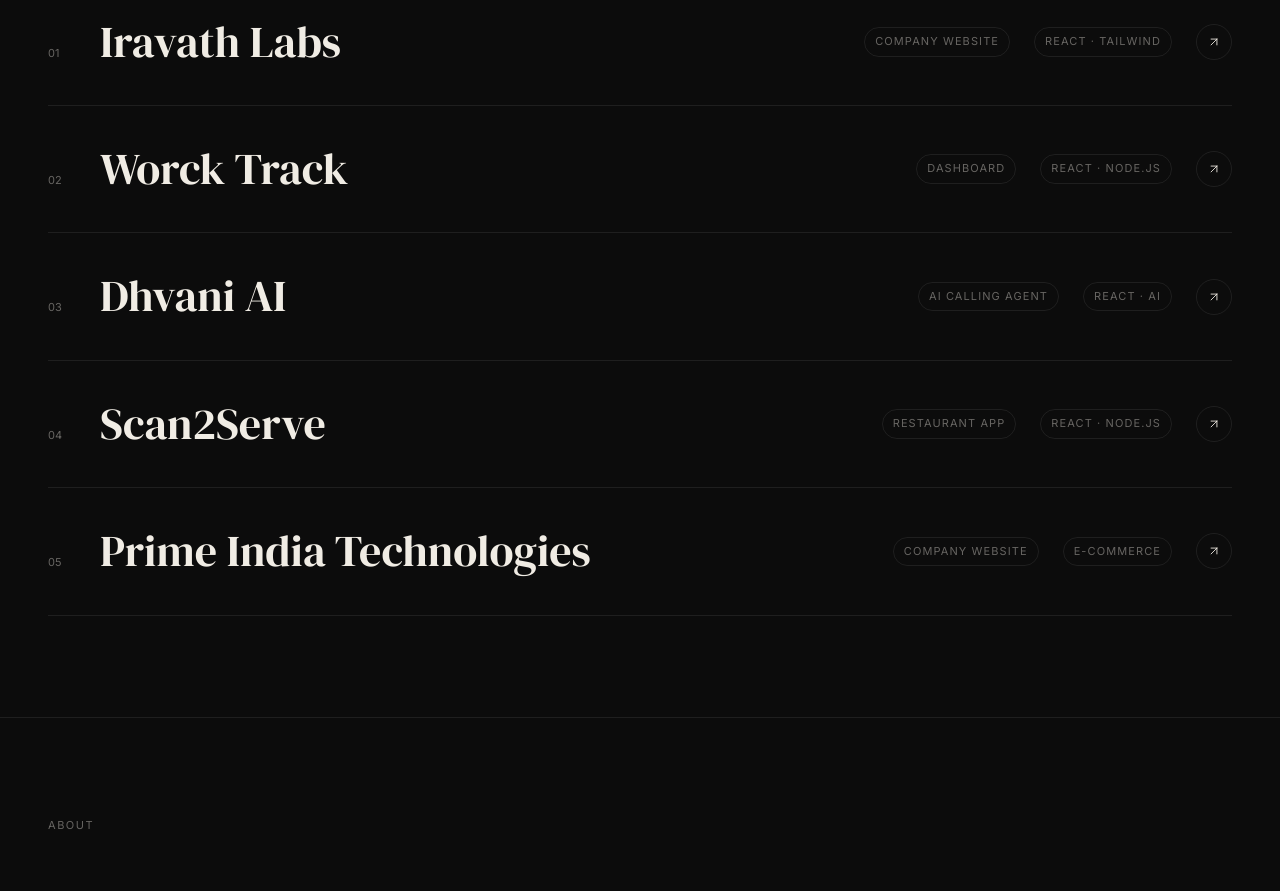
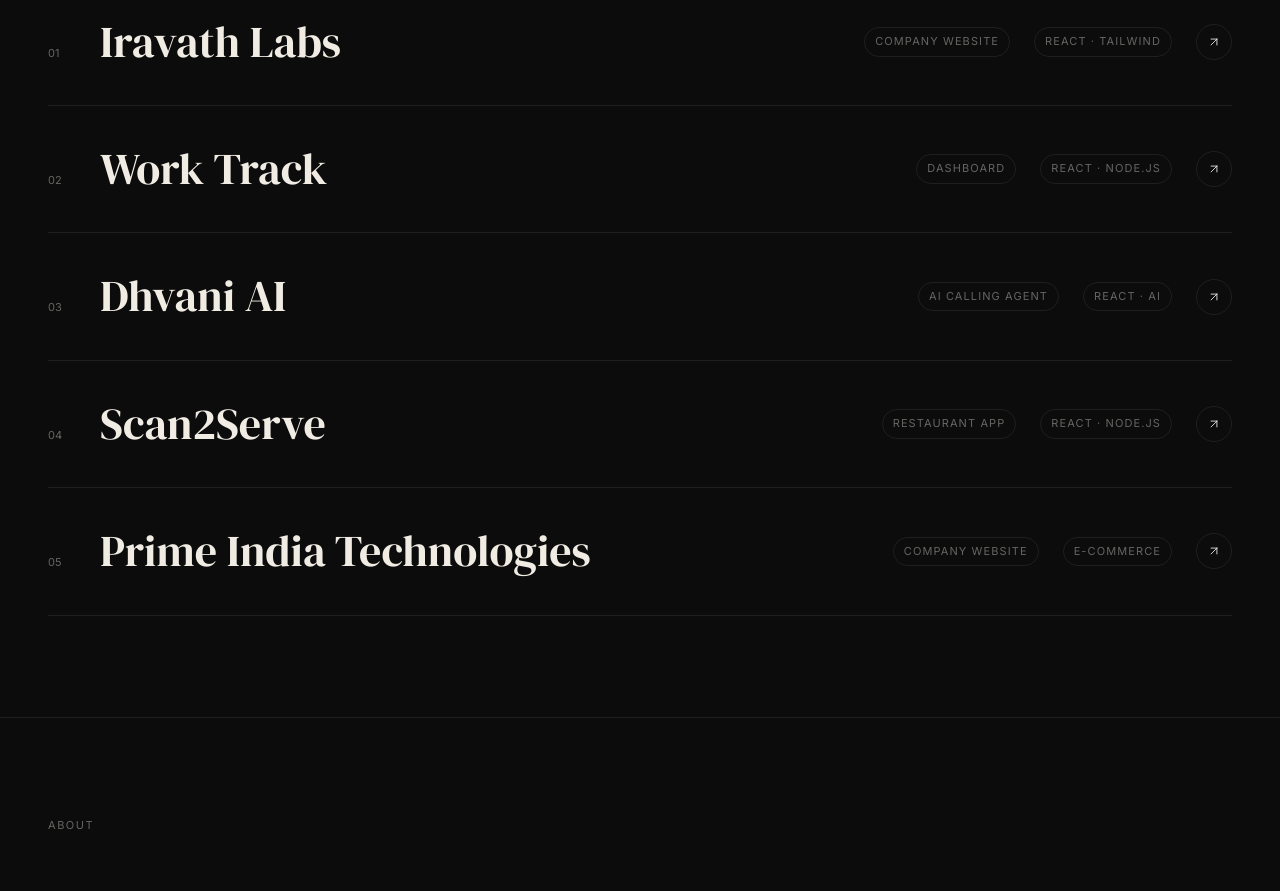
Before and after one commit to sunil-prog/portfolio, a plain HTML site: page index.html in a window 1280 px wide. Shown: the part 1000-1891 px from the top of the page. Drawn offline with Linux system fonts and the light colour scheme.

Commit message:
Rename Worck Track to Work Track

```diff
--- a/index.html
+++ b/index.html
@@ -655,7 +655,7 @@
       <a href="#" target="_blank" rel="noopener">
         <div class="works-left">
           <span class="works-num">02</span>
-          <span class="works-title">Worck Track</span>
+          <span class="works-title">Work Track</span>
         </div>
         <div class="works-right">
           <span class="works-tag">Dashboard</span>
```
